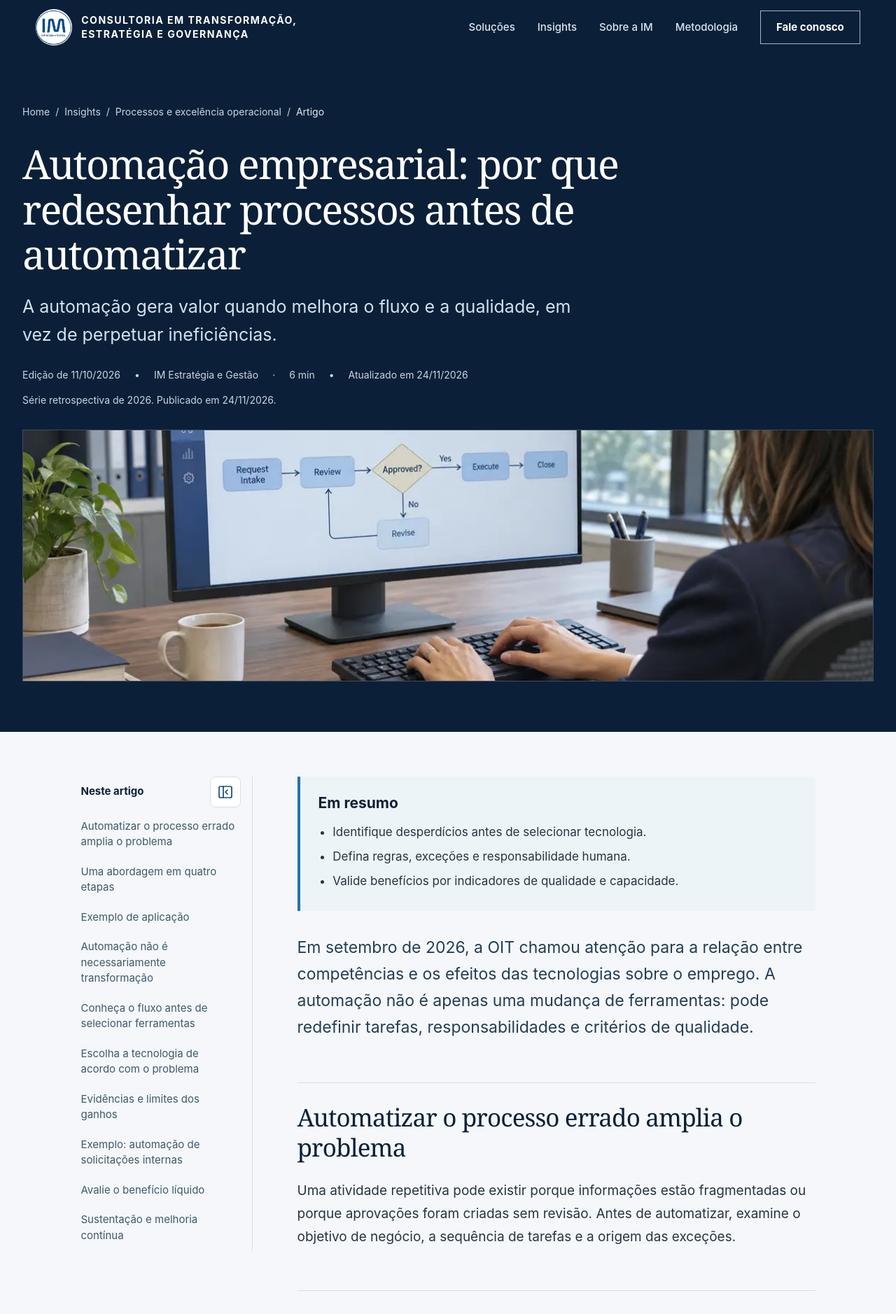
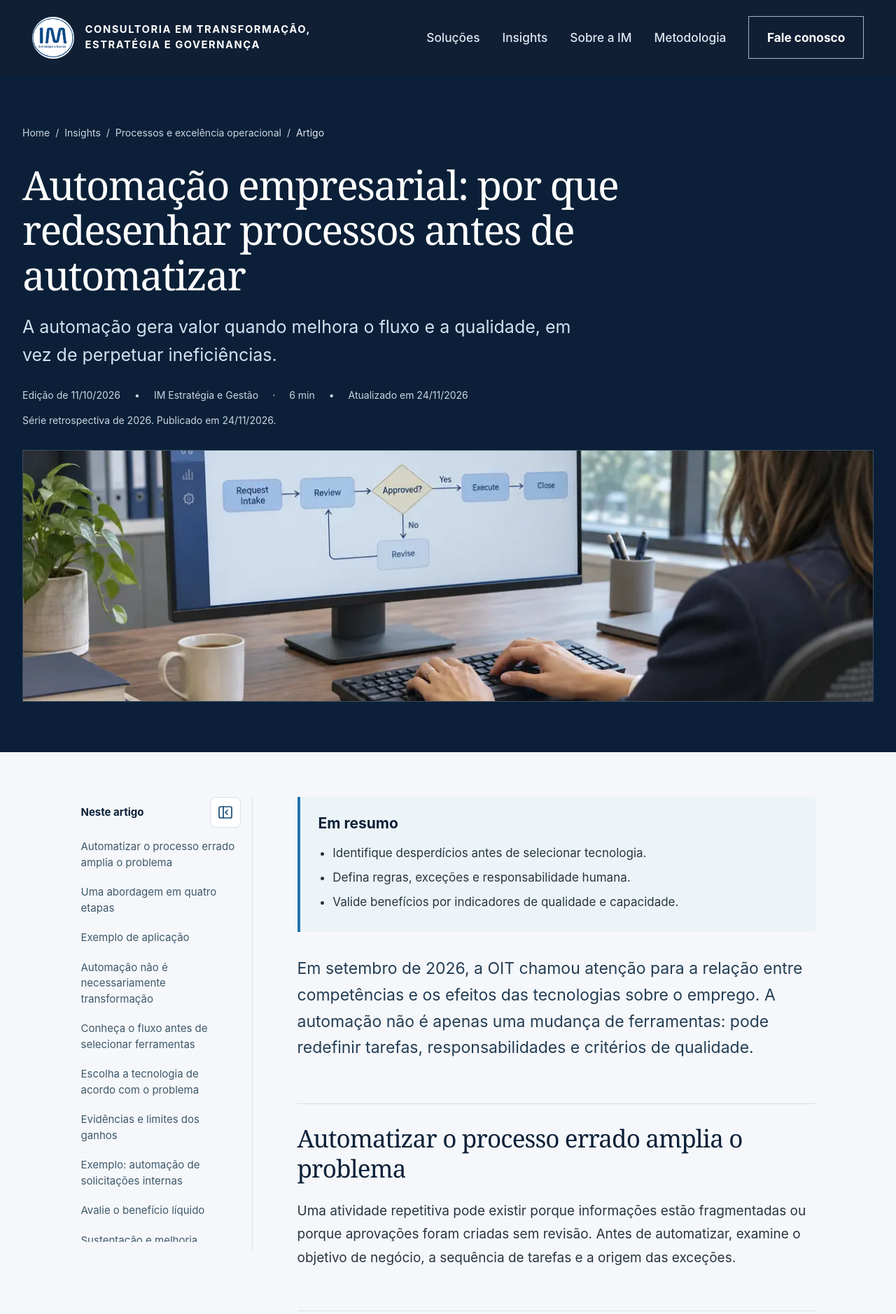
Before and after one commit to IMGestao/imgestao-site, a React (Vite) app: page /insights/automacao-redesenho-processos in a window 1280 px wide. Shown: the top 1878 px of the page at 70% size. Built offline with nearby package versions, Linux system fonts and the light colour scheme.

Commit message:
Unify site header dimensions and add subtle home divider

```diff
--- a/scripts/validate-seo.mjs
+++ b/scripts/validate-seo.mjs
@@ -32,6 +32,7 @@ assert(themes.every(t => t.related.every(slug => slug !== t.slug && getTheme(slu
 const titles = new Set();
 for (const route of routes) {
   const html = read(route === "/" ? "index.html" : route.slice(1) + ".html");
+  assert(html.includes('class="rd-panoramic-shell rd-header-inner"'), route + ": dimensões compartilhadas do cabeçalho");
   assert(html.includes('class="rd-brand-positioning">Consultoria em transformação,<br/>estratégia e governança'), route + ": posicionamento institucional padronizado");
   for (const removed of removedPages) assert(!html.includes(removed), route + ": sem referência a " + removed);
   assert(!html.includes("Sugerir uma correção"), route + ": sem canal editorial de correções");
@@ -100,13 +101,13 @@ for (const route of routes) {
 }
 const hub = read("insights.html");
 const home = read("index.html");
-assert(home.includes('class="rd-header rd-header-home"'), "Home: cabeçalho institucional exclusivo");
+assert(home.includes('class="rd-header rd-header-home"'), "Home: identificação do separador no cabeçalho");
 assert(home.includes('Estratégia que orienta.') && home.includes('Gestão que transforma.'), "Home: proposta de valor preservada");
 assert(home.includes('src="/im-hero-conceito.webp"') && fs.existsSync(path.join("dist", "im-hero-conceito.webp")), "Home: arte conceitual disponível");
 assert(home.includes('srcSet="/im-hero-conceito-836.webp 836w, /im-hero-conceito.webp 1672w"') && fs.existsSync(path.join("dist", "im-hero-conceito-836.webp")), "Home: versões responsivas da arte disponíveis");
 assert(home.includes('class="rd-hero-art"') && !home.includes('src="/im-hero-panoramico.webp"'), "Home: arte conceitual substitui a fotografia");
 assert(home.includes('href="#atuacao"') && home.includes('href="#insights"'), "Home: chamadas para ação preservadas");
-assert(!hub.includes('rd-header-home'), "Demais páginas: cabeçalho preservado");
+assert(!hub.includes('rd-header-home'), "Insights: sem separador exclusivo da Home");
 assert(hub.includes('href="/glossario"') && hub.indexOf('id="insights-glossary"') > hub.indexOf('id="all-insights"'), "Glossário rastreável ao final dos Insights");
 for (const theme of themes) assert(hub.includes('href="' + themePath(theme) + '"'), theme.slug + ": tema rastreável");
 assert.equal((sitemap.match(/<loc>/g) || []).length, 3 + institutionalPages.length + themes.length + publicacoes.filter(isPublished).length);
--- a/src/index.css
+++ b/src/index.css
@@ -635,16 +635,17 @@ img {
 }
 @media(prefers-reduced-motion:reduce){html{scroll-behavior:auto}.rd-card,.rd-button{transition:none}.rd-card:hover{transform:none}}
 
-/* Abertura institucional panorâmica, exclusiva da página inicial. */
+/* Cabeçalho institucional compartilhado e abertura da página inicial. */
 .rd-panoramic-shell{width:min(100%,2048px);margin-inline:auto;padding-inline:clamp(24px,3.6vw,72px)}
-.rd-header-home,.rd-hero{background:#101f34}
-.rd-header-home .rd-header-inner{min-height:clamp(84px,8.4vw,170px);gap:clamp(18px,2vw,40px)}
-.rd-header-home .rd-brand{gap:clamp(12px,1.2vw,24px);min-width:0}
-.rd-header-home .rd-logo{flex:none;width:clamp(52px,4.7vw,96px);height:clamp(52px,4.7vw,96px)}
+:root{--rd-header-height:clamp(84px,8.4vw,170px)}
+.rd-header,.rd-hero{background:#101f34}
+.rd-header-home{box-shadow:inset 0 -1px 0 rgba(255,255,255,.85)}
+.rd-header .rd-header-inner{min-height:var(--rd-header-height);gap:clamp(18px,2vw,40px)}
+.rd-header .rd-brand{gap:clamp(12px,1.2vw,24px);min-width:0}
+.rd-header .rd-logo{flex:none;width:clamp(52px,4.7vw,96px);height:clamp(52px,4.7vw,96px)}
 .rd-brand-positioning{color:#fff;text-transform:uppercase;font-size:clamp(11px,1.15vw,24px);line-height:1.45;letter-spacing:.105em}
-.rd-header:not(.rd-header-home) .rd-brand-positioning{font-size:clamp(11px,1.1vw,15px)}
-.rd-header-home .rd-nav{font-size:clamp(15px,1.35vw,28px);gap:clamp(20px,2.5vw,52px);white-space:nowrap}
-.rd-header-home .rd-header-cta{font-size:inherit;padding:clamp(12px,1.3vw,26px) clamp(22px,2vw,42px)}
+.rd-header .rd-nav{font-size:clamp(15px,1.35vw,28px);gap:clamp(20px,2.5vw,52px);white-space:nowrap}
+.rd-header .rd-header-cta{font-size:inherit;padding:clamp(12px,1.3vw,26px) clamp(22px,2vw,42px)}
 .rd-hero{border-top:0}
 .rd-hero-layout{position:relative;isolation:isolate;display:grid;grid-template-columns:minmax(0,1.05fr) minmax(0,.95fr);grid-template-areas:"photo copy";align-items:stretch;gap:clamp(12px,2vw,40px);padding-block:clamp(32px,4vw,76px)}
 .rd-hero-intro{grid-area:copy;position:relative;z-index:1;min-width:0;align-self:center}
@@ -660,7 +661,7 @@ img {
 .rd-hero-actions .rd-button{background:#3072a4;font-size:clamp(15px,1.4vw,29px);padding:clamp(14px,1.3vw,27px) clamp(22px,2vw,42px);text-align:center}
 .rd-hero-actions .rd-button:hover{background:#185d91}
 .rd-hero-actions .rd-hero-link{font-size:clamp(15px,1.4vw,29px)}
-.rd-header-home~main [id]{scroll-margin-top:calc(clamp(84px,8.4vw,170px) + 20px)}
+.rd-header~main [id]{scroll-margin-top:calc(var(--rd-header-height) + 20px)}
 @media(max-width:1100px){
   .rd-header .rd-header-inner{flex-wrap:wrap;gap:12px;padding-block:12px}
   .rd-header .rd-menu-toggle{display:block}
@@ -680,15 +681,16 @@ img {
 @media(max-width:520px){
   .rd-header .rd-brand{flex:1;min-width:0;gap:9px}
   .rd-header .rd-logo{width:46px;height:46px;flex:none}
-  .rd-header .rd-brand-positioning,.rd-header:not(.rd-header-home) .rd-brand-positioning{font-size:clamp(9px,2.6vw,12px);letter-spacing:.075em}
+  .rd-header .rd-brand-positioning{font-size:clamp(9px,2.6vw,12px);letter-spacing:.075em}
   .rd-header .rd-menu-toggle{padding:9px 11px;flex:none}
   .rd-hero-actions{align-items:flex-start;flex-direction:column}
 }
 
 /* Abertura compacta: prioriza mensagem e navegação em telas pequenas. */
 @media(max-width:767px){
-  .rd-header-home .rd-header-inner{min-height:68px;padding-block:10px}
-  .rd-header-home .rd-menu-toggle{min-height:44px}
+  :root{--rd-header-height:68px}
+  .rd-header .rd-header-inner{min-height:var(--rd-header-height);padding-block:10px}
+  .rd-header .rd-menu-toggle{min-height:44px}
   .rd-hero-layout{grid-template-columns:minmax(0,1fr);grid-template-areas:"copy";gap:0;padding-block:24px 32px}
   .rd-hero-intro{padding:0}
   .rd-hero .rd-hero-intro h1{font-size:clamp(1.75rem,7.25vw,2.125rem);line-height:1.12}
@@ -704,14 +706,14 @@ img {
 /* Leitura editorial — hierarquia, contraste e escaneabilidade */
 .rd-reading-shell{max-width:1310px;margin:0 auto;padding:clamp(32px,5vw,72px) clamp(24px,4vw,56px)}
 .rd-reading-layout{display:grid;grid-template-columns:minmax(190px,245px) minmax(0,740px);gap:clamp(32px,5vw,80px);align-items:start;justify-content:center}
-.rd-reading-aside{position:sticky;top:108px;min-width:0;padding:0 16px 12px 0;border-right:1px solid #d6e0e7}
+.rd-reading-aside{position:sticky;top:calc(var(--rd-header-height) + 24px);min-width:0;padding:0 16px 12px 0;border-right:1px solid #d6e0e7}
 .rd-reading-index-toggle{display:flex;align-items:center;justify-content:space-between;gap:8px;min-height:44px;cursor:pointer;list-style:none;color:#0b2038;font-size:15px;font-weight:750;margin-bottom:12px}
 .rd-reading-index-toggle::-webkit-details-marker{display:none}
 .rd-reading-index-toggle::marker{content:""}
 .rd-reading-index-icon{flex:none;color:#174b78;box-sizing:content-box;padding:9px;border:1px solid #d6e0e7;border-radius:8px;background:#fff;transition:transform .18s ease,background-color .18s ease}
 .rd-reading-index-toggle:hover .rd-reading-index-icon{background:#e2eef6}
 .rd-reading-index-toggle:focus-visible{outline:3px solid #2374ab;outline-offset:4px;border-radius:8px}
-.rd-reading-index-content{max-height:calc(100vh - 190px);overflow:auto;padding-right:6px}
+.rd-reading-index-content{max-height:calc(100vh - var(--rd-header-height) - 112px);overflow:auto;padding-right:6px}
 .rd-reading-index:not([open]) .rd-reading-index-toggle{margin-bottom:0;justify-content:center}
 .rd-reading-index:not([open]) .rd-reading-index-label{position:absolute;width:1px;height:1px;overflow:hidden;clip-path:inset(50%);white-space:nowrap}
 .rd-reading-index:not([open]) .rd-reading-index-icon{transform:scaleX(-1)}
@@ -729,7 +731,7 @@ img {
 .rd-reading-body{font-family:Inter,system-ui,sans-serif;font-size:clamp(17px,1.5vw,19px);line-height:1.75;overflow-wrap:anywhere;text-align:left}
 .rd-reading-body p{margin:0 0 1.15em;max-width:72ch}
 .rd-reading-body .rd-reading-intro{font-size:clamp(19px,2vw,23px);line-height:1.65;color:#243e55}
-.rd-reading-body h2{font-family:Georgia,serif;font-size:clamp(27px,3vw,35px);font-weight:500;color:#0b2038;line-height:1.22;letter-spacing:-.025em;border-top:1px solid #d6e0e7;margin:1.7em 0 .65em;padding-top:.8em;scroll-margin-top:112px}
+.rd-reading-body h2{font-family:Georgia,serif;font-size:clamp(27px,3vw,35px);font-weight:500;color:#0b2038;line-height:1.22;letter-spacing:-.025em;border-top:1px solid #d6e0e7;margin:1.7em 0 .65em;padding-top:.8em;scroll-margin-top:calc(var(--rd-header-height) + 24px)}
 .rd-reading-body h3{font-size:clamp(19px,2vw,23px);line-height:1.35;font-weight:700;color:#174b78;margin:1.35em 0 .5em}
 .rd-reading-body ul{margin:0 0 1.3em}
 .rd-reading-body li{margin:.4em 0;padding-left:.15em}
@@ -746,5 +748,5 @@ img {
 .rd-reading-end{display:flex;gap:20px;flex-wrap:wrap;align-items:center;border-top:1px solid #d6e0e7;margin-top:36px;padding-top:24px}
 .rd-reading-end .rd-text-link{align-self:center}
 .rd-reading-shell a:focus-visible{outline:3px solid #2374ab;outline-offset:4px}
-@media(max-width:900px){.rd-reading-layout{grid-template-columns:minmax(0,740px);gap:25px}.rd-reading-aside{position:static;max-height:none;border-right:0;border-bottom:1px solid #d6e0e7;padding:0 0 18px}.rd-reading-index-content{max-height:none;overflow:visible;padding-right:0}.rd-reading-index:not([open]) .rd-reading-index-toggle{justify-content:flex-start}.rd-reading-aside:has(.rd-reading-index:not([open])){padding-bottom:8px}.rd-reading-aside ul{display:grid;grid-template-columns:repeat(2,minmax(0,1fr));gap:4px 18px}.rd-reading-aside li{margin:0}.rd-reading-body h2{scroll-margin-top:100px}}
+@media(max-width:900px){.rd-reading-layout{grid-template-columns:minmax(0,740px);gap:25px}.rd-reading-aside{position:static;max-height:none;border-right:0;border-bottom:1px solid #d6e0e7;padding:0 0 18px}.rd-reading-index-content{max-height:none;overflow:visible;padding-right:0}.rd-reading-index:not([open]) .rd-reading-index-toggle{justify-content:flex-start}.rd-reading-aside:has(.rd-reading-index:not([open])){padding-bottom:8px}.rd-reading-aside ul{display:grid;grid-template-columns:repeat(2,minmax(0,1fr));gap:4px 18px}.rd-reading-aside li{margin:0}.rd-reading-body h2{scroll-margin-top:calc(var(--rd-header-height) + 24px)}}
 @media(max-width:520px){.rd-reading-aside ul{grid-template-columns:1fr}.rd-summary{padding:18px}.rd-reading-body table th,.rd-reading-body table td{padding:9px;font-size:14px}.rd-reading-body div:has(>table){overflow-x:auto}}
--- a/src/shared/layout/SiteHeader.jsx
+++ b/src/shared/layout/SiteHeader.jsx
@@ -16,7 +16,7 @@ export default function SiteHeader() {
   useEffect(() => { if (!hash) window.scrollTo({ top: 0, behavior: "instant" }); }, [pathname, hash]);
   return (
     <header className={`rd-header${isHome ? " rd-header-home" : ""}`}>
-      <div className={`${isHome ? "rd-panoramic-shell" : "rd-shell"} rd-header-inner`}>
+      <div className="rd-panoramic-shell rd-header-inner">
         <Link to="/" className="rd-brand" onClick={() => setOpen(false)}>
           <span className="rd-logo"><img src={logo} alt="IM Estratégia e Gestão" /></span>
           <span className="rd-brand-positioning">Consultoria em transformação,<br />estratégia e governança</span>
```
